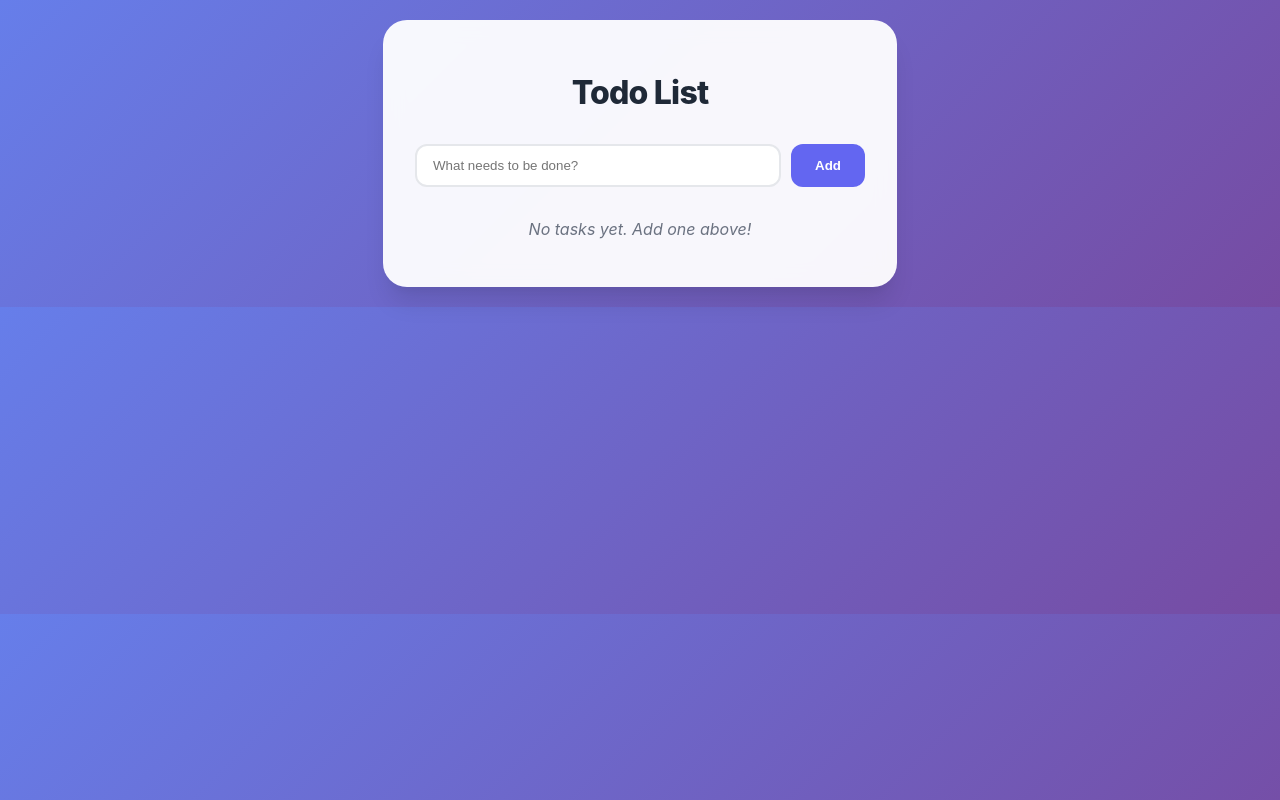
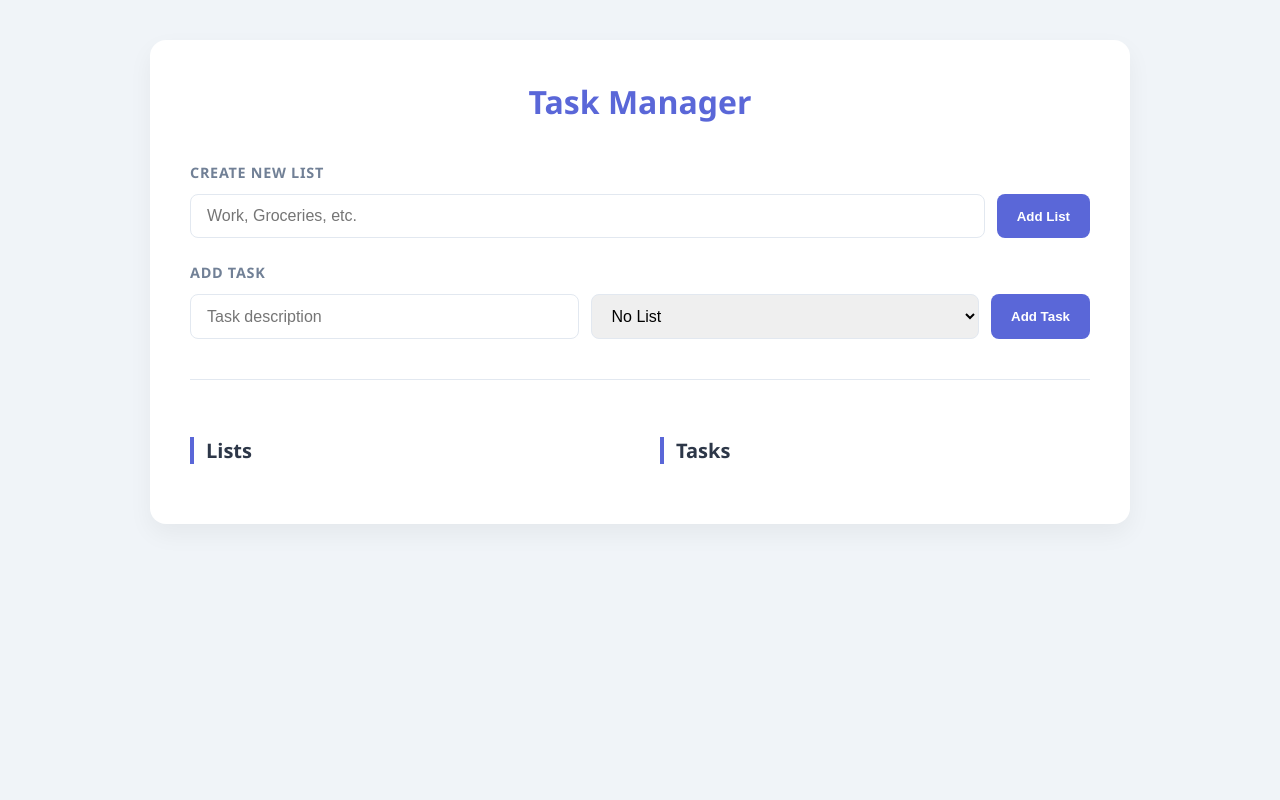
Before and after one commit to omerl01/flask-module, a Flask app: page / in a window 1280 px wide. Run offline with Flask 3, Linux system fonts and the light colour scheme; data that the repository does not hold is empty.

Commit message:
added lists with the same actions

```diff
--- a/first-api-app/my-first-flask/routes/tasks.py
+++ b/first-api-app/my-first-flask/routes/tasks.py
@@ -2,28 +2,27 @@ from flask import request, jsonify, Blueprint
 from werkzeug.exceptions import NotFound, BadRequest, Conflict, UnprocessableEntity
 import models
 import uuid
-from db import get_collection
 from bson.objectid import ObjectId
 
 tasks_bp = Blueprint("tasks", __name__)
 
 
-@tasks_bp.route("/tasks", methods=["GET", "POST"])
-def get_tasks():
+@tasks_bp.route("/all/<collection>", methods=["GET", "POST"])
+def get_tasks(collection):
     if request.method == "GET":
-        return models.get_tasks()
-    if request.method =="POST":
-        return models.create_task()
+        return models.get_all(collection)
+    elif request.method =="POST":
+        return models.create(collection)
     else:
         raise BadRequest("request type not supported")
 
-@tasks_bp.route("/tasks/<task_id>", methods=["GET", "PUT", "DELETE"])
-def get_task(task_id):
+@tasks_bp.route("/item/<task_id>/<collection>", methods=["GET", "PUT", "DELETE"])
+def get_one(task_id, collection):
     if request.method == "GET":
-        return models.get_task(task_id)
+        return models.get_one(task_id, collection)
     elif request.method == "PUT":
-        return models.change_task(task_id)
+        return models.change_task(task_id, collection)
     elif request.method == "DELETE":
-        return models.delete_task(task_id)
+        return models.delete_task(task_id, collection)
     else:
         raise BadRequest("action not supported")
--- a/first-api-app/my-first-flask/static/style.css
+++ b/first-api-app/my-first-flask/static/style.css
@@ -1,173 +1,138 @@
-/* --- Modern Todo App Styles --- */
-
 :root {
-  --primary-color: #6366f1;
-  --primary-hover: #4f46e5;
-  --bg-gradient: linear-gradient(135deg, #667eea 0%, #764ba2 100%);
-  --text-main: #1f2937;
-  --text-muted: #6b7280;
-  --danger: #ef4444;
-  --success: #10b981;
+    --bg-color: #f0f4f8;
+    --card-bg: #ffffff;
+    --primary: #5a67d8;
+    --primary-hover: #434190;
+    --text-main: #2d3748;
+    --text-muted: #718096;
+    --border: #e2e8f0;
+    --success: #48bb78;
+    --danger: #f56565;
 }
 
 body {
-  font-family: 'Inter', -apple-system, BlinkMacSystemFont, "Segoe UI", Roboto, sans-serif;
-  background: var(--bg-gradient);
-  min-height: 100-vh;
+    background-color: var(--bg-color);
+    color: var(--text-main);
+    font-family: 'Segoe UI', Roboto, Helvetica, Arial, sans-serif;
     margin: 0;
     display: flex;
     justify-content: center;
-  align-items: center;
-  padding: 20px;
+    padding: 40px 20px;
 }
 
 .container {
-  background: rgba(255, 255, 255, 0.95);
-  backdrop-filter: blur(10px);
     width: 100%;
-  max-width: 450px;
-  padding: 2rem;
-  border-radius: 1.5rem;
-  box-shadow: 0 20px 25px -5px rgba(0, 0, 0, 0.1), 0 10px 10px -5px rgba(0, 0, 0, 0.04);
+    max-width: 900px;
+    background: var(--card-bg);
+    padding: 40px;
+    border-radius: 16px;
+    box-shadow: 0 10px 25px rgba(0, 0, 0, 0.05);
 }
 
 h1 {
+    margin-top: 0;
+    font-size: 2rem;
     text-align: center;
-  color: var(--text-main);
-  margin-bottom: 2rem;
-  font-weight: 800;
-  letter-spacing: -0.025em;
+    color: var(--primary);
+    margin-bottom: 40px;
 }
 
-/* --- Form Styles --- */
-
-#add-form {
-  display: flex;
-  gap: 10px;
-  margin-bottom: 2rem;
+/* --- Forms --- */
+.form-section { margin-bottom: 25px; }
+.form-section h3 {
+    font-size: 0.9rem;
+    text-transform: uppercase;
+    color: var(--text-muted);
+    margin-bottom: 12px;
+    letter-spacing: 0.05em;
 }
 
-#new-title {
+.input-group { display: flex; gap: 12px; }
+
+input, select {
     flex: 1;
-  padding: 0.75rem 1rem;
-  border: 2px solid #e5e7eb;
-  border-radius: 0.75rem;
-  outline: none;
-  transition: border-color 0.2s;
+    padding: 12px 16px;
+    border: 1px solid var(--border);
+    border-radius: 8px;
+    font-size: 1rem;
+    transition: all 0.2s;
 }
 
-#new-title:focus {
-  border-color: var(--primary-color);
+input:focus {
+    outline: none;
+    border-color: var(--primary);
+    box-shadow: 0 0 0 3px rgba(90, 103, 216, 0.15);
 }
 
-button[type="submit"] {
-  background: var(--primary-color);
+button {
+    cursor: pointer;
+    padding: 12px 20px;
+    background: var(--primary);
     color: white;
     border: none;
-  padding: 0.75rem 1.5rem;
-  border-radius: 0.75rem;
+    border-radius: 8px;
     font-weight: 600;
-  cursor: pointer;
-  transition: transform 0.1s, background 0.2s;
 }
 
-button[type="submit"]:hover {
-  background: var(--primary-hover);
-  transform: translateY(-1px);
+hr { border: 0; border-top: 1px solid var(--border); margin: 40px 0; }
+
+/* --- Columns --- */
+#display-area { display: flex; gap: 40px; }
+.column { flex: 1; }
+.column h2 {
+    font-size: 1.25rem;
+    margin-bottom: 20px;
+    color: var(--text-main);
+    border-left: 4px solid var(--primary);
+    padding-left: 12px;
 }
 
-/* --- List Styles --- */
-
-#task-list {
-  list-style: none;
-  padding: 0;
-  margin: 0;
+/* --- Item Lists --- */
+ul { list-style: none; padding: 0; }
+li {
+    background: #fff;
+    border: 1px solid var(--border);
+    margin-bottom: 12px;
+    padding: 16px;
+    border-radius: 12px;
+    display: flex;
+    justify-content: space-between;
+    align-items: center;
 }
 
-.task-item {
-  display: flex;
+li.completed { background: #f7fafc; opacity: 0.7; }
+li.completed strong { text-decoration: line-through; color: var(--text-muted); }
+
+/* --- NEW MODAL CSS (Centered & Fixed) --- */
+.modal {
+    display: none;             /* Hidden by JS */
+    position: fixed;           /* Floats over page */
+    z-index: 9999;             /* Top layer */
+    left: 0; top: 0;
+    width: 100vw; height: 100vh;
+    background: rgba(15, 23, 42, 0.7); /* Dark Dim */
+    backdrop-filter: blur(4px);
+
+    /* Centering logic */
     align-items: center;
-  justify-content: space-between;
-  padding: 1rem;
-  background: #f9fafb;
-  border-radius: 1rem;
-  margin-bottom: 0.75rem;
-  transition: all 0.2s ease;
-  border: 1px solid transparent;
+    justify-content: center;
 }
 
-.task-item:hover {
-  background: #ffffff;
-  border-color: #e5e7eb;
-  box-shadow: 0 4px 6px -1px rgba(0, 0, 0, 0.05);
+.modal-content {
+    background: white;
+    padding: 32px;
+    border-radius: 16px;
+    width: 100%;
+    max-width: 400px;
+    box-shadow: 0 20px 25px rgba(0, 0, 0, 0.2);
+    /* Remove any inherited margins from body flex */
+    margin: auto;
 }
 
-.checkbox-label {
-  display: flex;
-  align-items: center;
-  gap: 12px;
-  cursor: pointer;
-  flex: 1;
-}
+.modal-content h3 { margin-top: 0; color: var(--primary); }
 
-.task-item.completed .title-text {
-  text-decoration: line-through;
-  color: var(--text-muted);
-}
+.modal-body { display: flex; flex-direction: column; gap: 15px; margin: 20px 0; }
+.modal-body label { font-size: 0.8rem; font-weight: bold; color: var(--text-muted); }
 
-.toggle-cb {
-  width: 1.2rem;
-  height: 1.2rem;
-  accent-color: var(--primary-color);
-  cursor: pointer;
-}
-
-/* --- Action Buttons --- */
-
-.actions {
-  display: flex;
-  gap: 8px;
-}
-
-.btn-edit, .btn-delete {
-  border: none;
-  background: none;
-  padding: 6px;
-  border-radius: 6px;
-  cursor: pointer;
-  font-size: 1.1rem;
-  transition: background 0.2s;
-}
-
-.btn-edit { color: var(--text-muted); }
-.btn-edit:hover { background: #f3f4f6; color: var(--primary-color); }
-
-.btn-delete { color: #fca5a5; }
-.btn-delete:hover { background: #fee2e2; color: var(--danger); }
-
-/* --- Inputs & Messages --- */
-
-.edit-input {
-  flex: 1;
-  padding: 4px 8px;
-  border: 1px solid var(--primary-color);
-  border-radius: 4px;
-}
-
-.hidden { display: none; }
-
-.empty-msg {
-  text-align: center;
-  color: var(--text-muted);
-  font-style: italic;
-}
-
-.error-msg {
-  background: #fee2e2;
-  color: var(--danger);
-  padding: 0.75rem;
-  border-radius: 0.5rem;
-  margin-top: 1rem;
-  font-size: 0.875rem;
-  text-align: center;
-}
+.modal-footer { display: flex; justify-content: flex-end; gap: 10px; }
+.btn-cancel { background: #edf2f7; color: var(--text-main); }
--- a/first-api-app/my-first-flask/templates/index.html
+++ b/first-api-app/my-first-flask/templates/index.html
@@ -1,185 +1,210 @@
 <!DOCTYPE html>
 <html lang="en">
 <head>
-  <meta charset="UTF-8" />
-  <meta name="viewport" content="width=device-width, initial-scale=1.0" />
-  <title>Todo App</title>
-  <link rel="stylesheet" href="/static/style.css" />
+    <meta charset="UTF-8">
+    <meta name="viewport" content="width=device-width, initial-scale=1.0">
+    <title>Task Manager</title>
+    <link rel="stylesheet" href="/static/style.css">
 </head>
 <body>
-  <div class="container">
-    <h1>Todo List</h1>
+    <div class="container">
+        <h1>Task Manager</h1>
 
-    <form id="add-form">
-      <input
-        type="text"
-        id="new-title"
-        placeholder="What needs to be done?"
-        autocomplete="off"
-        required
-      />
-      <button type="submit">Add</button>
-    </form>
+        <section class="form-section">
+            <h3>Create New List</h3>
+            <div class="input-group">
+                <input type="text" id="listName" placeholder="Work, Groceries, etc.">
+                <button onclick="createList()">Add List</button>
+            </div>
+        </section>
 
-    <ul id="task-list"></ul>
+        <section class="form-section">
+            <h3>Add Task</h3>
+            <div class="input-group">
+                <input type="text" id="taskTitle" placeholder="Task description">
+                <select id="listSelect">
+                    <option value="">No List</option>
+                </select>
+                <button onclick="createTask()">Add Task</button>
+            </div>
+        </section>
 
-    <p id="empty-msg" class="empty-msg hidden">No tasks yet. Add one above!</p>
-    <p id="error-msg" class="error-msg hidden"></p>
-  </div>
+        <hr>
 
-  <script>
-    const API = "/tasks";
+        <div id="display-area">
+            <div class="column">
+                <h2>Lists</h2>
+                <ul id="lists-container"></ul>
+            </div>
+            <div class="column">
+                <h2>Tasks</h2>
+                <ul id="tasks-container"></ul>
+            </div>
+        </div>
+    </div>
 
-    const taskList  = document.getElementById("task-list");
-    const emptyMsg  = document.getElementById("empty-msg");
-    const errorMsg  = document.getElementById("error-msg");
-    const addForm   = document.getElementById("add-form");
-    const newTitle  = document.getElementById("new-title");
+    <div id="editModal" class="modal">
+        <div class="modal-content">
+            <h3 id="modalHeader">Edit Item</h3>
+            <input type="hidden" id="editId">
+            <input type="hidden" id="editCollection">
 
-    function showError(msg) {
-      errorMsg.textContent = msg;
-      errorMsg.classList.remove("hidden");
-      setTimeout(() => errorMsg.classList.add("hidden"), 4000);
-    }
+            <div class="input-group-vertical">
+                <label>Name/Title:</label>
+                <input type="text" id="editInput">
 
-    function renderTasks(tasks) {
-      taskList.innerHTML = "";
-      emptyMsg.classList.toggle("hidden", tasks.length > 0);
+                <div id="listMoveSection" style="display:none;">
+                    <label>Move to List:</label>
+                    <select id="editListSelect"></select>
+                </div>
+            </div>
 
-      tasks.forEach(task => {
-        const li = document.createElement("li");
-        li.className = "task-item" + (task.completed ? " completed" : "");
-        li.dataset.id = task._id;
+            <div class="modal-buttons">
+                <button onclick="saveEdit()">Save Changes</button>
+                <button class="btn-cancel" onclick="closeModal()">Cancel</button>
+            </div>
+        </div>
+    </div>
 
-        li.innerHTML = `
-          <label class="checkbox-label">
-            <input type="checkbox" class="toggle-cb" ${task.completed ? "checked" : ""} />
-            <span class="title-text">${escapeHtml(task.title)}</span>
-          </label>
-          <div class="actions">
-            <button class="btn-edit" title="Edit">&#9998;</button>
-            <button class="btn-delete" title="Delete">&#10005;</button>
-          </div>
-        `;
+    <script>
+        const API_BASE = "";
 
-        // Toggle completed
-        li.querySelector(".toggle-cb").addEventListener("change", () => toggleTask(task._id, !task.completed));
+        // --- FETCH & REFRESH ---
+        async function fetchData(collection) {
+            const res = await fetch(`${API_BASE}/all/${collection}`);
+            const json = await res.json();
+            return json.data || json;
+        }
 
-        // Delete
-        li.querySelector(".btn-delete").addEventListener("click", () => deleteTask(task._id));
+        // --- OPEN MODAL ---
+        function openModal(id, collection, currentVal, currentListId = "") {
+            document.getElementById('editId').value = id;
+            document.getElementById('editCollection').value = collection;
+            document.getElementById('editInput').value = currentVal;
 
-        // Edit
-        li.querySelector(".btn-edit").onclick = () => startEdit(li, task, task._id);
+            const moveSection = document.getElementById('listMoveSection');
+            if (collection === 'todo') {
+                moveSection.style.display = 'block';
+                // Clone the main list dropdown for the modal
+                const mainSelect = document.getElementById('listSelect');
+                const modalSelect = document.getElementById('editListSelect');
+                modalSelect.innerHTML = mainSelect.innerHTML;
+                modalSelect.value = currentListId;
+            } else {
+                moveSection.style.display = 'none';
+            }
 
-        taskList.appendChild(li);
-      });
-    }
+            document.getElementById('editModal').style.display = 'flex';
+        }
 
-    function escapeHtml(str) {
-      return str.replace(/[&<>"']/g, c => ({
-        "&": "&amp;", "<": "&lt;", ">": "&gt;", '"': "&quot;", "'": "&#39;"
-      }[c]));
-    }
+        function closeModal() {
+            document.getElementById('editModal').style.display = 'none';
+        }
 
-    async function loadTasks() {
-      try {
-        const res  = await fetch(API);
-        const data = await res.json();
-        if (!res.ok) throw new Error(data.error || "Failed to load tasks");
-        renderTasks(data.data);
-      } catch (e) {
-        showError(e.message);
-      }
-    }
+        // --- SAVE EDIT ---
+        async function saveEdit() {
+            const id = document.getElementById('editId').value;
+            const collection = document.getElementById('editCollection').value;
+            const newVal = document.getElementById('editInput').value;
 
-    async function createTask(title) {
-      const res  = await fetch(API, {
-        method: "POST",
-        headers: { "Content-Type": "application/json" },
-        body: JSON.stringify({ title }),
-      });
-      const data = await res.json();
-      if (!res.ok) throw new Error(data.error || "Failed to create task");
-      return data.data;
-    }
+            let payload = {};
+            if (collection === 'list') {
+                payload = { name: newVal };
+            } else {
+                const newListId = document.getElementById('editListSelect').value;
+                payload = { title: newVal, list: newListId };
+            }
 
-    async function toggleTask(id, completed) {
-      const res  = await fetch(`${API}/${id}`, {
-        method: "PUT",
-        headers: { "Content-Type": "application/json" },
-        body: JSON.stringify({ completed }),
-      });
-      const data = await res.json();
-      if (!res.ok) throw new Error(data.error || "Failed to update task");
-      loadTasks();
-    }
+            await fetch(`${API_BASE}/item/${id}/${collection}`, {
+                method: 'PUT',
+                headers: { 'Content-Type': 'application/json' },
+                body: JSON.stringify(payload)
+            });
 
-    async function deleteTask(id) {
-      const res  = await fetch(`${API}/${id}`, { method: "DELETE" });
-      const data = await res.json();
-      if (!res.ok) throw new Error(data.error || "Failed to delete task");
-      loadTasks();
-    }
+            closeModal();
+            refresh();
+        }
 
-    async function saveEdit(id, newTitleValue, li) {
-      try {
-        const res  = await fetch(`${API}/${id}`, {
-          method: "PUT",
-          headers: { "Content-Type": "application/json" },
-          body: JSON.stringify({ title: newTitleValue }),
-        });
-        const data = await res.json();
-        if (!res.ok) throw new Error(data.error || "Failed to update task");
-        loadTasks();
-      } catch (e) {
-        showError(e.message);
-      }
-    }
+        // --- DELETE, TOGGLE, CREATE (Standard) ---
+        async function deleteItem(id, collection) {
+            if (!confirm("Delete?")) return;
+            await fetch(`${API_BASE}/item/${id}/${collection}`, { method: 'DELETE' });
+            refresh();
+        }
 
-    function startEdit(li, task, id) {
-      const label = li.querySelector(".checkbox-label");
-      const titleSpan = li.querySelector(".title-text");
-      const editBtn = li.querySelector(".btn-edit");
+        async function toggleTask(id, currentStatus) {
+            await fetch(`${API_BASE}/item/${id}/todo`, {
+                method: 'PUT',
+                headers: { 'Content-Type': 'application/json' },
+                body: JSON.stringify({ completed: !currentStatus })
+            });
+            refresh();
+        }
 
-      const input = document.createElement("input");
-      input.type = "text";
-      input.className = "edit-input";
-      input.value = task.title;
+        async function createList() {
+            const name = document.getElementById('listName').value;
+            await fetch(`${API_BASE}/all/list`, {
+                method: 'POST',
+                headers: { 'Content-Type': 'application/json' },
+                body: JSON.stringify({ name })
+            });
+            refresh();
+        }
 
-      label.replaceChild(input, titleSpan);
-      editBtn.textContent = "Save";
-      input.focus();
+        async function createTask() {
+            const title = document.getElementById('taskTitle').value;
+            const listId = document.getElementById('listSelect').value;
+            await fetch(`${API_BASE}/all/todo`, {
+                method: 'POST',
+                headers: { 'Content-Type': 'application/json' },
+                body: JSON.stringify({ title, list: listId })
+            });
+            refresh();
+        }
 
-      const finish = () => {
-        const val = input.value.trim();
-        if (val && val !== task.title) {
-          saveEdit(id, val, li);
-        } else {
-          loadTasks(); // revert
+        async function refresh() {
+            const lists = await fetchData('list');
+            const tasks = await fetchData('todo');
+
+            // Dropdown
+            const select = document.getElementById('listSelect');
+            select.innerHTML = '<option value="">No List</option>';
+            lists.forEach(l => select.innerHTML += `<option value="${l._id}">${l.name}</option>`);
+
+            // Lists
+            const listUl = document.getElementById('lists-container');
+            listUl.innerHTML = '';
+            lists.forEach(l => {
+                listUl.innerHTML += `<li>
+                    <span>${l.name}</span>
+                    <div class="btn-group">
+                        <button onclick="openModal('${l._id}', 'list', '${l.name}')">✎</button>
+                        <button onclick="deleteItem('${l._id}', 'list')">×</button>
+                    </div>
+                </li>`;
+            });
+
+            // Tasks
+            const taskUl = document.getElementById('tasks-container');
+            taskUl.innerHTML = '';
+            tasks.forEach(t => {
+                const listName = lists.find(l => l._id === t.list)?.name || 'General';
+                taskUl.innerHTML += `
+                    <li class="${t.completed ? 'completed' : ''}">
+                        <div class="task-info">
+                            <input type="checkbox" ${t.completed ? 'checked' : ''}
+                                   onclick="toggleTask('${t._id}', ${t.completed})">
+                            <strong>${t.title}</strong>
+                            <br><small>List: ${listName}</small>
+                        </div>
+                        <div class="btn-group">
+                            <button onclick="openModal('${t._id}', 'todo', '${t.title}', '${t.list}')">✎</button>
+                            <button onclick="deleteItem('${t._id}', 'todo')">×</button>
+                        </div>
+                    </li>`;
+            });
         }
-      };
-
-      editBtn.onclick = finish;
-      input.addEventListener("keydown", e => {
-        if (e.key === "Enter") finish();
-        if (e.key === "Escape") loadTasks();
-      });
-    }
-
-    addForm.addEventListener("submit", async e => {
-      e.preventDefault();
-      const title = newTitle.value.trim();
-      if (!title) return;
-      try {
-        await createTask(title);
-        newTitle.value = "";
-        loadTasks();
-      } catch (e) {
-        showError(e.message);
-      }
-    });
-
-    loadTasks();
-  </script>
+        refresh();
+    </script>
 </body>
 </html>
```
Also changed, not shown: first-api-app/my-first-flask/models.py (+80 -37 lines). Lines whose indentation alone changed are shown as unchanged.
